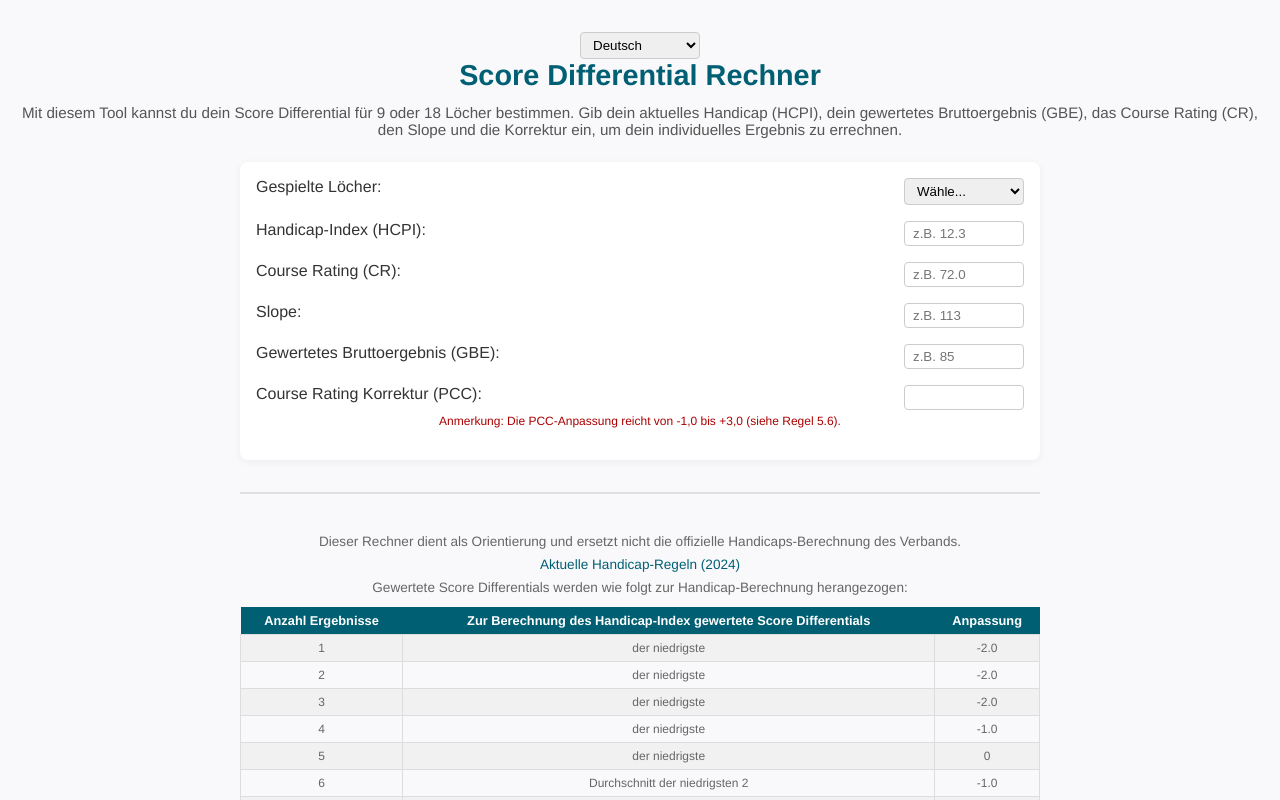
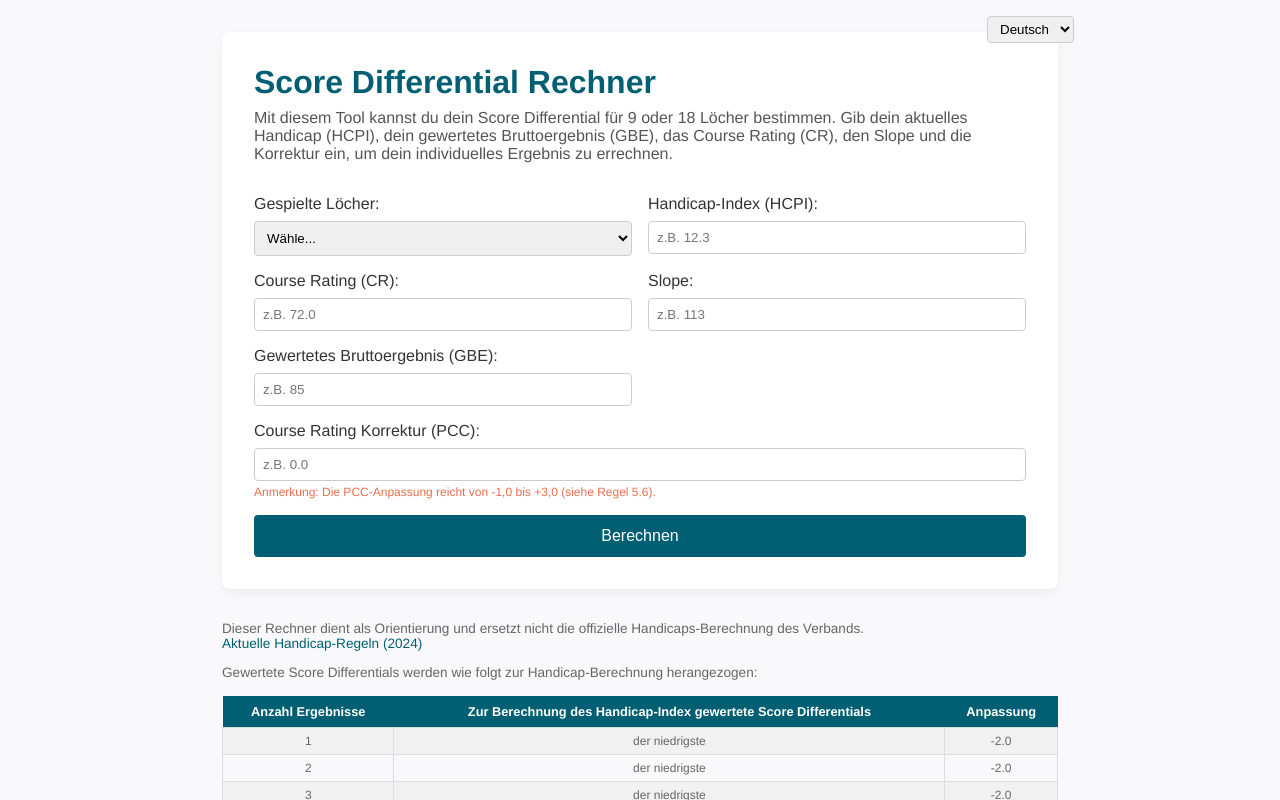
Before and after one commit to bri-b-dev/handycap, a Vue app: page / in a window 1280 px wide. Shown: the top 800 px of the page. Built offline with nearby package versions, Linux system fonts and the light colour scheme.

Commit message:
professional

```diff
--- a/src/App.vue
+++ b/src/App.vue
@@ -6,73 +6,64 @@
         <option value="de">Deutsch</option>
       </select>
     </div>
+
+    <div class="card">
       <h1 class="title">{{ $t('title') }}</h1>
-
-    <!-- introduction -->
-    <p class="intro"> {{ $t('intro') }}</p>
-    <form @submit.prevent class="calculator-form">
-      <div class="field">
-        <label>{{ $t('holesPlayed') }}
+      <p class="intro">{{ $t('intro') }}</p>
+      <form class="calculator-form" @submit.prevent="onCalculate">
+        <div class="form-group">
+          <label>{{ $t('holesPlayed') }}</label>
           <select v-model="holes" required>
             <option value="" disabled>{{ $t('choose') }}</option>
             <option value="18">18 {{ $t('holes') }}</option>
             <option value="9">9 {{ $t('holes') }}</option>
           </select>
-        </label>
         </div>
-      <div class="field">
-        <label>{{ $t('handicapIndex') }}
-          <input type="number" v-model.number="handicapIndex" step="0.1" :required="holes === '9'"
-            :placeholder="`${$t('forExample')} 12.3`" />
-        </label>
+        <div class="form-group">
+          <label>{{ $t('handicapIndex') }}</label>
+          <input type="number" v-model.number="handicapIndex" :required="holes === '9'" step="0.1"
+            :placeholder="$t('forExample', { value: '12.3' })" />
         </div>
-      <div class="field">
-        <label>{{ $t('courseRating') }}
+        <div class="form-group">
+          <label>{{ $t('courseRating') }}</label>
           <input type="number" v-model.number="courseRating" step="0.1" required
-            :placeholder="`${$t('forExample')} 72.0`" />
-        </label>
+            :placeholder="$t('forExample', { value: '72.0' })" />
         </div>
-      <div class="field">
-        <label>{{ $t('slope') }}
-          <input type="number" v-model.number="slope" required :placeholder="`${$t('forExample')} 113`" />
-        </label>
+        <div class="form-group">
+          <label>{{ $t('slope') }}</label>
+          <input type="number" v-model.number="slope" required :placeholder="$t('forExample', { value: '113' })" />
         </div>
-      <div class="field">
-        <label>{{ $t('grossScore') }}
-          <input type="number" v-model.number="grossScore" required :placeholder="`${$t('forExample')} 85`" />
-        </label>
+
+        <div class="form-group">
+          <label>{{ $t('grossScore') }}</label>
+          <input type="number" v-model.number="grossScore" required :placeholder="$t('forExample', { value: '85' })" />
         </div>
-      <div class="field">
-        <label>{{ $t('pcc') }}
-          <input type="number" v-model.number="pccAdjustment" required step="0.1" min="-1.0" max="3.0" default="0.0" />
-        </label>
-        <small class="validation-note">
-          {{ $t('pccNote') }}
-        </small>
+        <div class="form-group full-width">
+          <label>{{ $t('pcc') }}</label>
+          <input type="number" v-model.number="pccAdjustment" required step="0.1" min="-1.0" max="3.0"
+            :placeholder="$t('forExample', { value: '0.0' })" />
+          <small class="validation-note">{{ $t('pccNote') }}</small>
         </div>
+        <button type="submit" class="btn">{{ $t('calculate') }}</button>
       </form>
 
-    <hr class="divider" />
-
-    <!-- result with conditional formatting -->
-    <div v-if="scoreDifferential !== null" class="result">
+      <div v-if="calculated" class="result">
         <p :class="['score', scoreColorClass]">
-        <strong>{{ $t('scoreDifferential') }}:</strong> {{ scoreDifferential.toFixed(1) }}
+          <strong>{{ $t('scoreDifferential') }}:</strong>
+          {{ scoreDifferential.toFixed(1) }}
         </p>
       </div>
+    </div>
 
-    <!-- foot-note with handicap-table -->
     <div class="note">
       <p>
-        {{ $t('note1') }}
-        <br />
+        {{ $t('note1') }}<br>
         <a href="https://www.usga.org/content/dam/usga/pdf/2024-revision/2024-Rules-of-Handicapping-USGA.pdf"
-          target="_blank" class="rules-link">
+          target="_blank" rel="noopener" class="rules-link">
           {{ $t('currentRules') }}
         </a>
       </p>
-      <p>
-        {{ $t('note2') }}</p>
+      <p>{{ $t('note2') }}</p>
       <table>
         <thead>
           <tr>
@@ -109,42 +100,42 @@
           </tr>
           <tr>
             <td>6</td>
-            <td>{{ $t('lowestAverage') }} 2</td>
+            <td>{{ $t('lowestAverage', { count: 2 }) }}</td>
             <td>-1.0</td>
           </tr>
           <tr>
             <td>7-8</td>
-            <td>{{ $t('lowestAverage') }} 2</td>
+            <td>{{ $t('lowestAverage', { count: 2 }) }}</td>
             <td>0</td>
           </tr>
           <tr>
             <td>9-11</td>
-            <td>{{ $t('lowestAverage') }} 3</td>
+            <td>{{ $t('lowestAverage', { count: 3 }) }}</td>
             <td>0</td>
           </tr>
           <tr>
             <td>12-14</td>
-            <td>{{ $t('lowestAverage') }} 4</td>
+            <td>{{ $t('lowestAverage', { count: 4 }) }}</td>
             <td>0</td>
           </tr>
           <tr>
             <td>15-16</td>
-            <td>{{ $t('lowestAverage') }} 5</td>
+            <td>{{ $t('lowestAverage', { count: 5 }) }}</td>
             <td>0</td>
           </tr>
           <tr>
             <td>17-18</td>
-            <td>{{ $t('lowestAverage') }} 6</td>
+            <td>{{ $t('lowestAverage', { count: 6 }) }}</td>
             <td>0</td>
           </tr>
           <tr>
             <td>19</td>
-            <td>{{ $t('lowestAverage') }} 7</td>
+            <td>{{ $t('lowestAverage', { count: 7 }) }}</td>
             <td>0</td>
           </tr>
           <tr>
             <td>20</td>
-            <td>{{ $t('lowestAverage') }} 8</td>
+            <td>{{ $t('lowestAverage', { count: 8 }) }}</td>
             <td>0</td>
           </tr>
         </tbody>
@@ -153,213 +144,209 @@
   </div>
 </template>
 
-<script>
+<script setup>
 import { ref, computed } from 'vue'
 
-export default {
-  setup() {
 const holes = ref('')
 const handicapIndex = ref(null)
 const courseRating = ref(null)
 const slope = ref(null)
 const grossScore = ref(null)
 const pccAdjustment = ref(null)
+const calculated = ref(false)
 
 const scoreDifferential = computed(() => {
-      if (
-        grossScore.value > 0 &&
-        courseRating.value !== null &&
-        slope.value !== null &&
-        holes.value
-      ) {
+  if (!calculated.value) return 0
   if (holes.value === '9') {
-          const playedRaw = (grossScore.value - courseRating.value) * (113 / slope.value)
-          const played9 = parseFloat(playedRaw.toFixed(1))
-          const notPlayedRaw = handicapIndex.value * 0.52 + 1.2
-          const notPlayed9 = parseFloat(notPlayedRaw.toFixed(1))
-          const adjusted = played9 + notPlayed9 - 0.5 * pccAdjustment.value
-          return parseFloat(adjusted.toFixed(1))
+    const played9 = parseFloat(((grossScore.value - courseRating.value) * (113 / slope.value)).toFixed(1))
+    const notPlayed9 = parseFloat((handicapIndex.value * 0.52 + 1.2).toFixed(1))
+    return parseFloat((played9 + notPlayed9 - 0.5 * pccAdjustment.value).toFixed(1))
   }
-        const raw18 = (grossScore.value - courseRating.value) * (113 / slope.value)
-        const adjusted18 = raw18 - 1 * pccAdjustment.value
-        return parseFloat(adjusted18.toFixed(1))
-      }
-      return null
+  return parseFloat((((grossScore.value - courseRating.value) * (113 / slope.value) - pccAdjustment.value)).toFixed(1))
 })
 
 const scoreColorClass = computed(() => {
-      if (handicapIndex.value === null || scoreDifferential.value === null) {
-        return 'score-neutral'
-      }
+  if (!calculated.value) return 'score-neutral'
   if (scoreDifferential.value < handicapIndex.value) return 'score-good'
   if (scoreDifferential.value > handicapIndex.value) return 'score-bad'
   return 'score-neutral'
 })
 
-    return {
-      holes,
-      handicapIndex,
-      courseRating,
-      slope,
-      grossScore,
-      pccAdjustment,
-      scoreDifferential,
-      scoreColorClass
-    }
-  }
+function onCalculate() {
+  calculated.value = true
 }
 </script>
 
 <style>
-* {
-  box-sizing: border-box;
+:root {
+  --primary: #005f73;
+  --accent: #2a9d8f;
+  --danger: #e76f51;
+  --bg-card: #fff;
+  --bg-page: #f9f9fb;
+  --text: #333;
+  --text-muted: #555;
 }
 
-body,
-html {
-  min-height: 100vh;
+* {
+  box-sizing: border-box
+}
+
+html,
+body {
   margin: 0;
-  background: #f9f9fb;
+  padding: 0;
+  background: var(--bg-page);
+  font-family: 'Helvetica Neue', Arial, sans-serif;
+  color: var(--text);
 }
 
 .container {
-  display: flex;
-  flex-direction: column;
-  justify-content: center;
-  align-items: center;
-  min-height: 100vh;
-  padding: 2rem 1rem;
-  font-family: 'Helvetica Neue', Arial, sans-serif;
-  color: #333;
-  text-align: center;
+  max-width: 900px;
+  margin: auto;
+  padding: 2rem;
+  position: relative;
+}
+
+.lang-switcher {
+  position: absolute;
+  top: 1rem;
+  right: 1rem;
+}
+
+.lang-switcher select {
+  padding: 4px 8px;
+  border: 1px solid #ccc;
+  border-radius: 4px;
+}
+
+.card {
+  background: var(--bg-card);
+  padding: 2rem;
+  border-radius: 8px;
+  box-shadow: 0 4px 12px rgba(0, 0, 0, 0.05);
 }
 
 .title {
-  font-size: 1.8rem;
-  color: #005f73;
   margin: 0;
+  font-size: 2rem;
+  color: var(--primary);
 }
 
 .intro {
-  margin-top: 0.75rem;
-  font-size: 0.95rem;
-  margin-bottom: 1.5rem;
-  color: #555;
+  margin: 0.5rem 0 2rem;
+  color: var(--text-muted);
 }
 
 .calculator-form {
-  width: 100%;
-  max-width: 800px;
-  background: #ffffff;
-  padding: 1rem;
-  border-radius: 8px;
-  box-shadow: 0 2px 8px rgba(0, 0, 0, 0.05);
+  display: grid;
+  grid-template-columns: repeat(2, 1fr);
+  gap: 1rem;
+}
+@media (max-width: 600px) {
+  .calculator-form {
+    grid-template-columns: 1fr;
+  }
 }
 
-.field {
-  margin-bottom: 1rem;
+.form-group {
+  display: flex;
+  flex-direction: column;
 }
 
-label {
-  display: flex;
-  justify-content: space-between;
+.form-group.full-width {
+  grid-column: 1 / -1;
+}
+
+.form-group label {
+  margin-bottom: 0.5rem;
   font-weight: 500;
 }
 
-input,
-select {
-  width: 120px;
-  padding: 4px 8px;
+.form-group input,
+.form-group select {
+  padding: 8px;
   border: 1px solid #ccc;
   border-radius: 4px;
-  transition: border-color 0.2s;
-}
-
-input:focus,
-select:focus {
-  outline: none;
-  border-color: #005f73;
+  width: 100%;
 }
 
 .validation-note {
-  display: block;
   margin-top: 0.25rem;
   font-size: 0.75rem;
-  color: #a00;
+  color: var(--danger);
 }
 
-.divider {
-  width: 100%;
-  max-width: 800px;
+.btn {
+  grid-column: 1 / -1;
+  padding: 0.75rem;
+  background: var(--primary);
+  color: #fff;
   border: none;
-  border-top: 2px solid #e0e0e0;
-  margin: 2rem auto;
+  border-radius: 4px;
+  font-size: 1rem;
+  cursor: pointer;
+  transition: background 0.2s;
+}
+
+.btn:hover {
+  background: var(--accent);
 }
 
 .result {
+  margin-top: 1.5rem;
   text-align: center;
 }
 
 .score {
-  font-size: 1.2rem;
-  font-weight: bold;
+  font-size: 1.5rem;
 }
 
 .score-good {
-  color: #2a9d8f;
+  color: var(--accent);
 }
 
 .score-bad {
-  color: #e76f51;
+  color: var(--danger);
 }
 
 .score-neutral {
-  color: #333;
+  color: var(--text);
 }
 
-/* Hinweis und Tabelle */
 .note {
   margin-top: 2rem;
-  width: 100%;
-  max-width: 800px;
   font-size: 0.85rem;
   color: #666;
-  margin: 0 auto;
 }
 
-.note p {
-  margin: 0.5rem 0;
-}
-
-.rules-link {
-  display: inline-block;
-  margin-top: 0.5rem;
-  color: #005f73;
+.note a.rules-link {
+  color: var(--primary);
   text-decoration: none;
   font-weight: 500;
 }
 
-.rules-link:hover {
+.note a.rules-link:hover {
   text-decoration: underline;
 }
 
 .note table {
   width: 100%;
   border-collapse: collapse;
-  margin-top: 0.75rem;
+  margin-top: 1rem;
 }
 
 .note th {
-  background: #005f73;
+  background: var(--primary);
   color: #fff;
-  padding: 6px;
+  padding: 8px;
   font-size: 0.8rem;
 }
 
 .note td {
   border: 1px solid #ddd;
+  text-align: center;
   padding: 6px;
-  text-align: center;
   font-size: 0.75rem;
 }
 
```
Also changed, not shown: src/main.ts (+4 -4 lines). Lines whose indentation alone changed are shown as unchanged.
